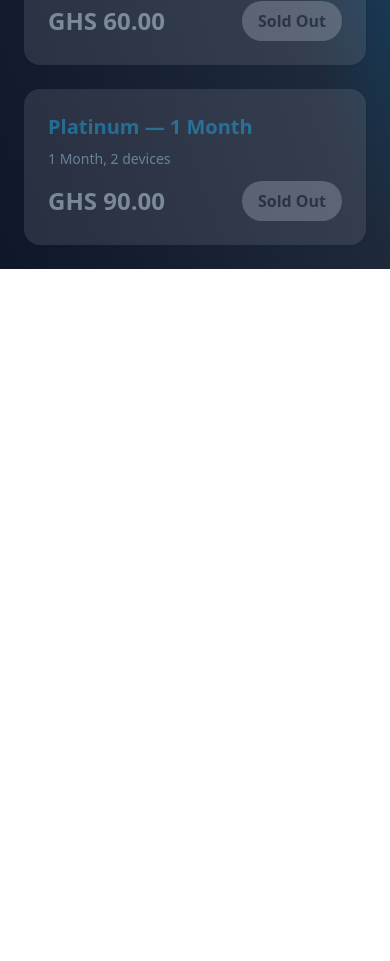
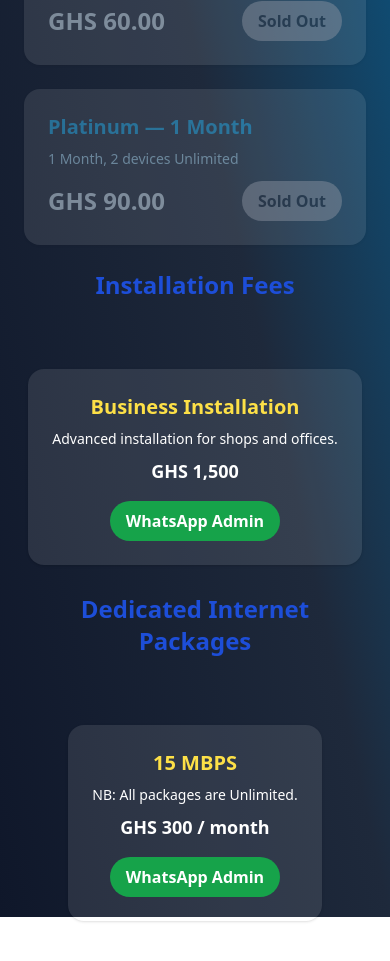
Before and after one commit to Kyekyeku-Tech/WifiBank, a React (Create React App) app: page / in a window 390 px wide. Shown: the part 823-1784 px from the top of the page. Before the commit the page ends 1092 px from the top, so only its background shows below. Built offline with nearby package versions, Linux system fonts and the light colour scheme; no server answers; the database is empty.

Commit message:
new update

```diff
--- a/src/pages/ZionWifiBank.jsx
+++ b/src/pages/ZionWifiBank.jsx
@@ -1,8 +1,82 @@
-// src/pages/ZionWifiBank.jsx
+// Full working ZionWifiBank.jsx
 import React, { useEffect, useState } from "react";
-import { collection, getDocs, query, where, updateDoc, doc, addDoc } from "firebase/firestore";
+import {
+  collection,
+  getDocs,
+  query,
+  where,
+  updateDoc,
+  doc,
+  addDoc,
+  serverTimestamp,
+} from "firebase/firestore";
 import { db } from "../firebase";
 import jsPDF from "jspdf";
+import { motion, AnimatePresence } from "framer-motion";
+
+const AutoCarousel = ({ items, theme, whatsappPrefix }) => {
+  const [index, setIndex] = useState(0);
+
+  useEffect(() => {
+    const interval = setInterval(() => {
+      setIndex((prev) => (prev + 1) % items.length);
+    }, 3000);
+    return () => clearInterval(interval);
+  }, [items.length]);
+
+  const cardClass =
+    theme === "dark"
+      ? `p-6 rounded-2xl shadow transition transform bg-white/10 hover:-translate-y-2 flex flex-col items-center justify-center`
+      : `p-6 rounded-2xl shadow transition transform bg-gray-100 hover:-translate-y-2 flex flex-col items-center justify-center`;
+
+  return (
+    <div className="overflow-hidden relative w-full h-full flex justify-center items-center">
+      <AnimatePresence initial={false} mode="wait">
+        <motion.div
+          key={index}
+          initial={{ x: "100%", opacity: 0 }}
+          animate={{ x: "0%", opacity: 1 }}
+          exit={{ x: "-100%", opacity: 0 }}
+          transition={{ duration: 0.8 }}
+          className={cardClass}
+        >
+          {items[index].title && (
+            <>
+              <h3 className={`text-xl font-bold mb-2 ${theme === "dark" ? "text-yellow-300" : "text-blue-600"}`}>
+                {items[index].title}
+              </h3>
+              <p className="text-sm mb-2">{items[index].desc}</p>
+              <div className="text-lg font-extrabold mb-4">{items[index].price}</div>
+            </>
+          )}
+
+          {items[index].speed && (
+            <>
+              <h3 className={`text-xl font-bold mb-2 ${theme === "dark" ? "text-yellow-300" : "text-blue-600"}`}>
+                {items[index].speed}
+              </h3>
+              <p className="text-sm mb-2">{items[index].desc}</p>
+              <div className="text-lg font-extrabold mb-4">{items[index].price}</div>
+            </>
+          )}
+
+          <a
+            href={`https://wa.me/233243767677?text=${encodeURIComponent(whatsappPrefix(items[index]))}`}
+            target="_blank"
+            rel="noopener noreferrer"
+            className={`px-4 py-2 rounded-full font-bold ${
+              theme === "dark"
+                ? "bg-green-600 hover:bg-green-500 text-white"
+                : "bg-green-500 hover:bg-green-400 text-white"
+            }`}
+          >
+            WhatsApp Admin
+          </a>
+        </motion.div>
+      </AnimatePresence>
+    </div>
+  );
+};
 
 export default function ZionWifiBank() {
   const [packages, setPackages] = useState([]);
@@ -11,29 +85,45 @@ export default function ZionWifiBank() {
   const [email, setEmail] = useState("");
   const [phone, setPhone] = useState("");
   const [processing, setProcessing] = useState(false);
-
   const [availability, setAvailability] = useState({});
-  const [theme, setTheme] = useState("dark"); // default dark
+  const [theme, setTheme] = useState("dark");
 
   const PAYSTACK_KEY = import.meta.env?.VITE_PAYSTACK_KEY || process.env.REACT_APP_PAYSTACK_KEY;
-
-  const apiKey = "8KXVafxA7gnSFivj2T1Shoo97";
+  const apiKey = import.meta.env?.VITE_MNOTIFY_KEY || process.env.REACT_APP_MNOTIFY_KEY || "8KXVafxA7gnSFivj2T1Shoo97";
   const senderId = "Chidiz Hub";
 
-  // Toggle theme
   const toggleTheme = () => setTheme(theme === "dark" ? "light" : "dark");
 
-  // Load packages and availability
+  const installationItems = [
+    { title: "Home Installation", price: "GHS 1,500", desc: "Standard home setup for all WiFi packages." },
+    { title: "Business Installation", price: "GHS 1,500", desc: "Advanced installation for shops and offices." },
+    { title: "Pole Extension", price: "GHS 1,500", desc: "For clients far from main distribution point." },
+    { title: "Home Installation", price: "GHS 1,500", desc: "Standard home setup for all WiFi packages." },
+    { title: "Company Installation", price: "GHS 1,500", desc: "Setup for companies and offices." },
+    { title: "Pole Installation", price: "GHS 1,500", desc: "For extended pole connections." },
+  ];
+
+  const dedicatedItems = [
+    { speed: "10 MBPS", price: "GHS 200 / month", desc: "NB: All packages are Unlimited." },
+    { speed: "15 MBPS", price: "GHS 300 / month", desc: "NB: All packages are Unlimited." },
+    { speed: "30 MBPS", price: "GHS 399 / month", desc: "NB: All packages are Unlimited." },
+    { speed: "10 MBPS", price: "GHS 200 / month", desc: "NB: All packages are Unlimited." },
+    { speed: "15 MBPS", price: "GHS 300 / month", desc: "NB: All packages are Unlimited." },
+    { speed: "30 MBPS", price: "GHS 399 / month", desc: "NB: All packages are Unlimited." },
+  ];
+
   useEffect(() => {
     async function loadPackages() {
       try {
         const snap = await getDocs(collection(db, "packages"));
-        const docs = snap.docs.map(d => ({ id: d.id, ...d.data() }));
-        const pkgs = docs.length ? docs : [
-          { id: "bronze-1w", name: "Bronze — 1 Week", price: 20, description: "1 Week Unlimited" },
+        const docs = snap.docs.map((d) => ({ id: d.id, ...d.data() }));
+        const pkgs = docs.length
+          ? docs
+          : [
+              { id: "bronze-1w", name: "Bronze — 1 Week", price: 2, description: "1 Week Unlimited" },
               { id: "silver-2w", name: "Silver — 2 Weeks", price: 40, description: "2 Weeks Unlimited" },
               { id: "gold-3w", name: "Gold — 3 Weeks", price: 60, description: "3 Weeks Unlimited" },
-          { id: "vip-1m", name: "Platinum — 1 Month", price: 90, description: "1 Month, 2 devices" },
+              { id: "vip-1m", name: "Platinum — 1 Month", price: 90, description: "1 Month, 2 devices Unlimited" },
             ];
         setPackages(pkgs);
 
@@ -54,10 +144,9 @@ export default function ZionWifiBank() {
     loadPackages();
   }, []);
 
-  const formatGhs = x => `GHS ${Number(x).toFixed(2)}`;
+  const formatGhs = (x) => `GHS ${Number(x).toFixed(2)}`;
 
   const generateTicket = ({ reference, pkg, username, password }) => {
-    // PDF version
     const docPDF = new jsPDF();
     docPDF.setFontSize(18);
     docPDF.text("Starlink WiFi Bank – Access Ticket", 20, 20);
@@ -73,7 +162,6 @@ export default function ZionWifiBank() {
 
     docPDF.save(`Ticket-${reference}.pdf`);
 
-    // JPG version
     const canvas = document.createElement("canvas");
     canvas.width = 700;
     canvas.height = 400;
@@ -102,9 +190,6 @@ export default function ZionWifiBank() {
     a.click();
   };
 
-  // -------------------------------
-  // PAYMENT SUCCESS HANDLER
-  // -------------------------------
   const payPackage = async (pkg) => {
     if (!phone || !name) return alert("Enter your name and phone number.");
     if (!availability[pkg.id]) return alert(`No credentials available for ${pkg.name}.`);
@@ -129,12 +214,11 @@ export default function ZionWifiBank() {
           ],
         },
         callback: (response) => handlePaymentSuccess(response.reference, pkg),
-        onClose: () => {},
       });
       handler.openIframe();
     } catch (err) {
       console.error(err);
-      alert("Error initiating payment. Try again later.");
+      alert("Error initiating payment.");
     } finally {
       setProcessing(false);
     }
@@ -143,7 +227,7 @@ export default function ZionWifiBank() {
   const handlePaymentSuccess = async (reference, pkg) => {
     setProcessing(true);
     try {
-      // Get first unused credential for this package
+      // pick one available credential
       const snap = await getDocs(
         query(collection(db, "credentials"), where("packageId", "==", pkg.id), where("used", "==", false))
       );
@@ -155,15 +239,15 @@ export default function ZionWifiBank() {
       const credDoc = snap.docs[0];
       const credData = credDoc.data();
 
-      // Mark credential as used and assign to this user
+      // mark credential as used with Firestore server timestamp
       await updateDoc(doc(db, "credentials", credDoc.id), {
         used: true,
         assignedTo: phone,
-        assignedAt: new Date(),
+        assignedAt: serverTimestamp(),
       });
 
-      // Save transaction
-      await addDoc(collection(db, "transactions"), {
+      // Save transaction into BOTH collections to match various admin expectations
+      const txData = {
         reference,
         packageId: pkg.id,
         name,
@@ -171,12 +255,16 @@ export default function ZionWifiBank() {
         amount: pkg.price,
         username: credData.username,
         password: credData.password,
-        assignedAt: new Date(),
-      });
+        assignedAt: serverTimestamp(),
+        createdAt: serverTimestamp(),
+      };
 
-      // -------------------------------
-// SEND SMS NOTIFICATION USING MNOTIFY POST
-// -------------------------------
+      // Primary transactions collection
+      await addDoc(collection(db, "transactions"), txData);
+      // Some admin dashboards may read from MtnTransactions — write there as well to be safe
+      await addDoc(collection(db, "MtnTransactions"), txData);
+
+      // Send SMS (best-effort)
       try {
         const smsMessage = `Hello ${name}, your WiFi access is ready!
 Package: ${pkg.name}
@@ -187,53 +275,60 @@ Thank you for choosing Starlink WiFi Bank.`;
 
         const response = await fetch(`https://api.mnotify.com/api/sms/quick?key=${apiKey}`, {
           method: "POST",
-    headers: {
-      "Content-Type": "application/json"
-    },
+          headers: { "Content-Type": "application/json" },
           body: JSON.stringify({
-      recipient: [phone],      // array of phone numbers
-      sender: senderId,        // up to 11 chars
+            recipient: [phone],
+            sender: senderId,
             message: smsMessage,
             is_schedule: false,
-      schedule_date: ""
-    })
+            schedule_date: "",
+          }),
         });
 
         const data = await response.json();
-  if (data.status === "success") {
-    console.log("SMS sent successfully!", data.summary);
-  } else {
-    console.error("SMS failed:", data);
-  }
+        if (data.status === "success") console.log("SMS sent:", data.summary);
+        else console.error("SMS failed:", data);
       } catch (smsErr) {
         console.error("SMS error:", smsErr);
       }
 
       alert(`Payment succeeded! Downloading your ticket.`);
 
-      // Generate ticket with username & password
-      generateTicket({
-        reference,
-        pkg,
-        username: credData.username,
-        password: credData.password,
-      });
+      generateTicket({ reference, pkg, username: credData.username, password: credData.password });
 
+      // update local availability to reflect the used credential
+      setAvailability((prev) => ({ ...prev, [pkg.id]: false }));
     } catch (err) {
       console.error(err);
       alert("Payment succeeded but credential assignment failed.");
     } finally {
       setProcessing(false);
+      // refresh packages/availability in background
+      try {
+        const snapReload = await getDocs(collection(db, "packages"));
+        const docs = snapReload.docs.map((d) => ({ id: d.id, ...d.data() }));
+        setPackages(docs.length ? docs : packages);
+
+        const avail = {};
+        for (let pkgIt of (docs.length ? docs : packages)) {
+          const snapCreds = await getDocs(
+            query(collection(db, "credentials"), where("packageId", "==", pkgIt.id), where("used", "==", false))
+          );
+          avail[pkgIt.id] = !snapCreds.empty;
+        }
+        setAvailability(avail);
+      } catch (e) {
+        console.error("Availability reload error:", e);
+      }
     }
   };
 
-  // Dynamic theme classes
   const containerClass =
     theme === "dark"
       ? "min-h-screen bg-gradient-to-tr from-slate-900 via-slate-800 to-sky-700 text-white p-6"
       : "min-h-screen bg-gradient-to-tr from-white via-gray-200 to-gray-300 text-black p-6";
 
-  const cardClass = isAvailable =>
+  const cardClass = (isAvailable) =>
     theme === "dark"
       ? `p-6 rounded-2xl shadow transition transform ${isAvailable ? "bg-white/10 hover:-translate-y-2" : "bg-white/20 opacity-50 cursor-not-allowed"}`
       : `p-6 rounded-2xl shadow transition transform ${isAvailable ? "bg-gray-100 hover:-translate-y-2" : "bg-gray-200 opacity-50 cursor-not-allowed"}`;
@@ -252,8 +347,6 @@ Thank you for choosing Starlink WiFi Bank.`;
   return (
     <div className={containerClass}>
       <div className="max-w-5xl mx-auto">
-
-        {/* Header */}
         <header className="mb-8 flex flex-col md:flex-row justify-between items-center gap-4">
           <div>
             <h1 className={theme === "dark" ? "text-3xl font-bold text-sky-400 mb-2" : "text-3xl font-bold text-blue-600 mb-2"}>Starlink WiFi Bank</h1>
@@ -267,23 +360,22 @@ Thank you for choosing Starlink WiFi Bank.`;
             >
               {theme === "dark" ? "Light Mode" : "Dark Mode"}
             </button>
-            <a href="tel:0543767677" className="bg-yellow-400 text-slate-900 px-4 py-2 rounded-full font-bold hover:bg-yellow-300">Call Admin</a>
+            <a href="tel:0243767677" className="bg-yellow-400 text-slate-900 px-4 py-2 rounded-full font-bold hover:bg-yellow-300">Call Admin</a>
             <a href="/admin/login" className="bg-red-600 text-white px-4 py-2 rounded-full font-bold hover:bg-red-500">Admin</a>
           </div>
         </header>
 
-        {/* User Inputs */}
         <div className="mb-6 grid grid-cols-1 md:grid-cols-3 gap-3">
-          <input placeholder="Name" value={name} onChange={e => setName(e.target.value)} className={inputClass} />
-          <input placeholder="Email (optional)" value={email} onChange={e => setEmail(e.target.value)} className={inputClass} />
-          <input placeholder="Phone (+233...)" value={phone} onChange={e => setPhone(e.target.value)} className={inputClass} />
+          <input placeholder="Name" value={name} onChange={(e) => setName(e.target.value)} className={inputClass} />
+          <input placeholder="Email (optional)" value={email} onChange={(e) => setEmail(e.target.value)} className={inputClass} />
+          <input placeholder="Phone (+233...)" value={phone} onChange={(e) => setPhone(e.target.value)} className={inputClass} />
         </div>
 
-        {/* Packages */}
         <section className="grid grid-cols-1 md:grid-cols-3 gap-6">
-          {loadingPackages
-            ? <div>Loading packages...</div>
-            : packages.map(p => {
+          {loadingPackages ? (
+            <div>Loading packages...</div>
+          ) : (
+            packages.map((p) => {
               const isAvailable = availability[p.id];
               return (
                 <div key={p.id} className={cardClass(isAvailable)}>
@@ -297,9 +389,19 @@ Thank you for choosing Starlink WiFi Bank.`;
                   </div>
                 </div>
               );
-              })}
+            })
+          )}
         </section>
 
+        <section className="mt-6 relative h-[300px] md:h-[250px]">
+          <h2 className="text-2xl font-bold text-blue-700 text-center mb-4">Installation Fees</h2>
+          <AutoCarousel items={installationItems} theme={theme} whatsappPrefix={(item) => `Hello Admin, I want the ${item.title}.`} />
+        </section>
+
+        <section className="mt-6 relative h-[300px] md:h-[250px]">
+          <h2 className="text-2xl font-bold text-blue-700 text-center mb-4">Dedicated Internet Packages</h2>
+          <AutoCarousel items={dedicatedItems} theme={theme} whatsappPrefix={(item) => `Hello Admin, I want to order the ${item.speed} Dedicated Internet Package.`} />
+        </section>
       </div>
     </div>
   );
```
Also changed, not shown: src/pages/AdminDashboard.jsx (+69 -168 lines). Lines whose indentation alone changed are shown as unchanged.
